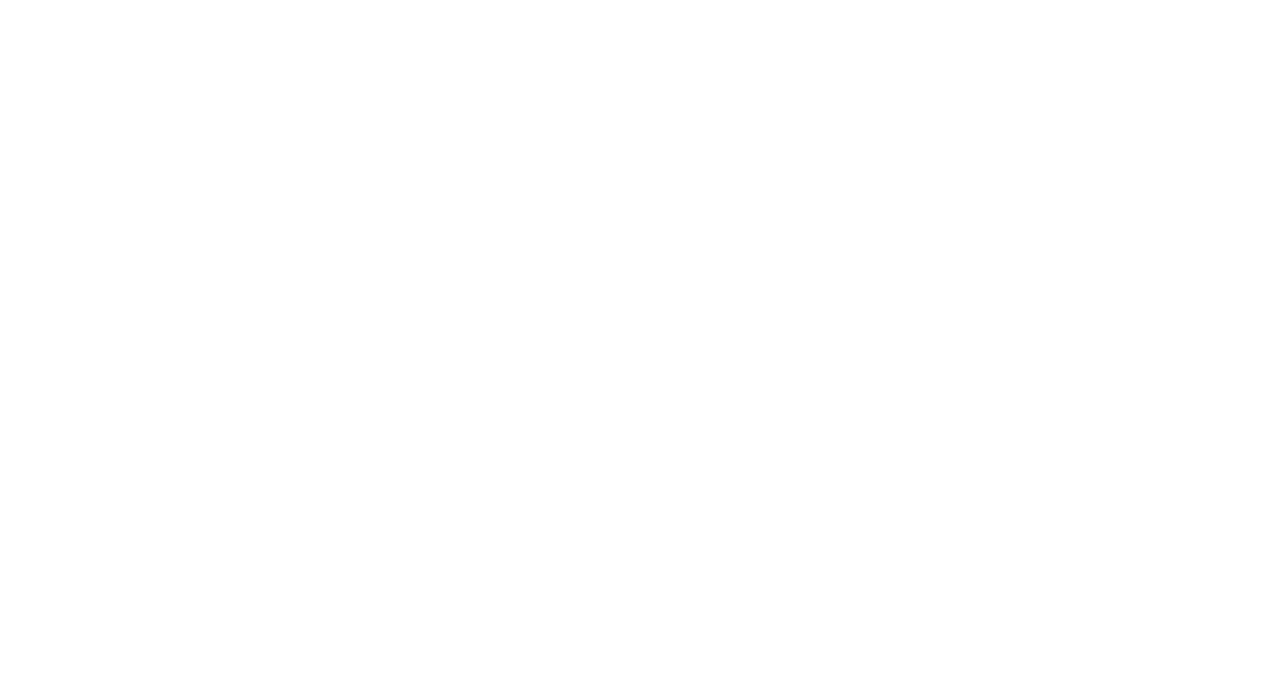
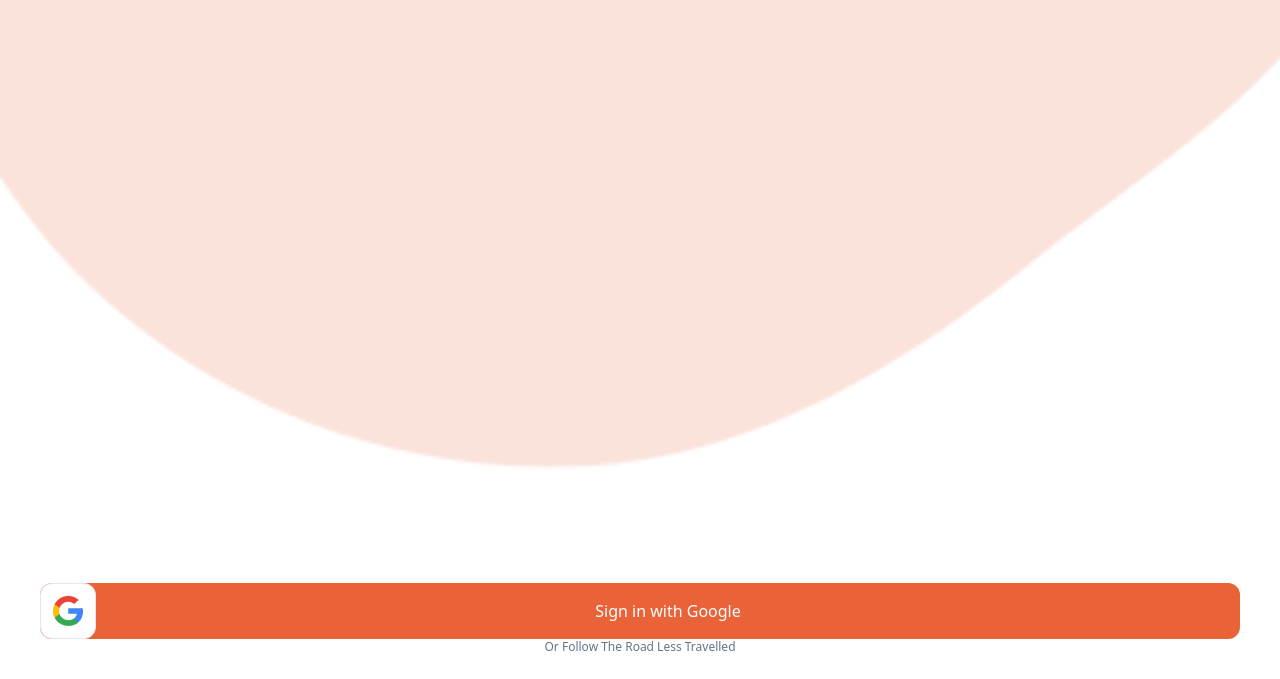
Before and after one commit to Uni-Pool/Frontend_2.0, a React (Create React App) app: page /login in a window 1280 px wide. Before the commit this address had no page. Shown: the part 852-1531 px from the top of the page. Before the commit the page ends 800 px from the top, so only its background shows below. Built offline with nearby package versions, Linux system fonts and the light colour scheme.

Commit message:
Added color-scheme in tailwing config

```diff
--- /dev/null
+++ b/src/Pages/Login.js
@@ -0,0 +1,29 @@
+import React from "react";
+import LoginImage from "../assets/Login/Login.png";
+import google_icon from "../assets/Logos/google_icon.png";
+function Login() {
+	return (
+		<div className='min-h-full flex flex-col'>
+			<img src={LoginImage} />
+			<div className='grow w-full flex flex-col px-10'>
+				{/* Google log in */}
+				<div className='rounded-xl flex bg-primary'>
+					<img
+						src={google_icon}
+						className='bg-white p-3 rounded-xl border'></img>
+					<h4 className='text-s text-white grow text-center self-center'>
+						Sign in with Google
+					</h4>
+				</div>
+
+				<h4 className='text-xs text-semibold text-slate-500 grow text-center self-center'>
+					Or Follow The Road Less Travelled
+                </h4>
+
+                <input className = "w-full bg-primary100"/>
+			</div>
+		</div>
+	);
+}
+
+export default Login;
--- a/src/Pages/Starter.js
+++ b/src/Pages/Starter.js
@@ -9,9 +9,11 @@
 import "swiper/css/pagination";
 import "swiper/css/navigation";
 import { Autoplay, Pagination } from "swiper";
+import { useNavigate } from "react-router-dom";
 
 function Starter() {
-  const [index, setIndex] = useState(0);
+	const [index, setIndex] = useState(0);
+	let navigate = useNavigate();
 	const text = [
 		{
 			heading: "Taxi fare too high ?",
@@ -62,7 +64,9 @@
 					{text[index].content}
 				</h3>
 			</div>
-			<button className='rounded-3xl bg-primary font-semibold text-base text-white py-3 px-8'>
+			<button
+				onClick={() => navigate("/login")}
+				className='rounded-3xl bg-primary font-semibold text-base text-white py-3 px-8'>
 				{" "}
 				Get Splitting !
 			</button>
--- a/src/index.js
+++ b/src/index.js
@@ -4,6 +4,7 @@
 import { BrowserRouter, Routes, Route } from "react-router-dom";
 import "./index.css";
 import Starter from "./Pages/Starter";
+import Login from "./Pages/Login";
 const root = ReactDOM.createRoot(document.getElementById("root"));
 root.render(
 	<React.StrictMode>
@@ -11,6 +12,7 @@
 			<Routes>
 				<Route path='/' element={<App />} />
 				<Route path='/getstarted' element={<Starter/>} />
+				<Route path='/login' element={<Login/>} />
 			</Routes>
 		</BrowserRouter>
 	</React.StrictMode>
--- a/tailwind.config.js
+++ b/tailwind.config.js
@@ -4,9 +4,27 @@
 		extend: {
 			colors: {
 				primary: "#EA6237",
-				primary100: "#EFA189",
+				primary50: "#F4B09B",
+				primary10: "#FDEFEB",
+				secondary: "#EFA189",
+				secondary50: "#F7D0C4",
+				secondary10: "#FDF6F3",
+				neutral: "#333333",
+				neutral50: "#828282",
+				neutral10: "#D1D1D1",
+				Attention: "#FDFFAD",
+				Attention50: "#FCFDC9",
+				Attention10: "#FDFEE4",
+				Success: "#E4FFC1",
+				Success50: "#EFFEDC",
+				Success10: "#F7FFED",
+				Warning: "#FED078",
+				Warning50: "#FFDFA1",
+				Warning10: "#FFEFD0",
+				Error: "#FF9393",
+				Error50: "#FFF4F4",
+				Error10: "#FFFAFA",
 			},
-
 		},
 	},
 	plugins: [],
```
Also changed, not shown: src/assets/Login/Login.png (added), src/assets/Logos/google_icon.png (added).
